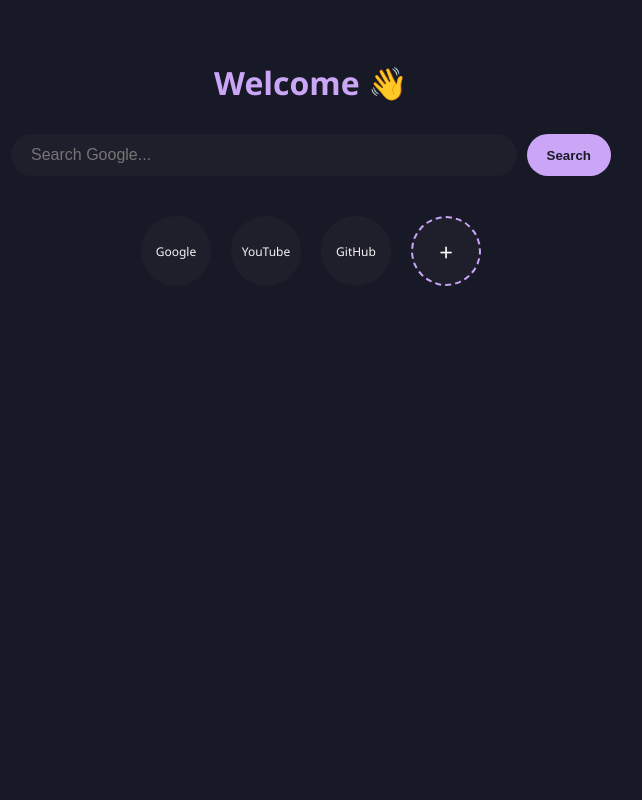
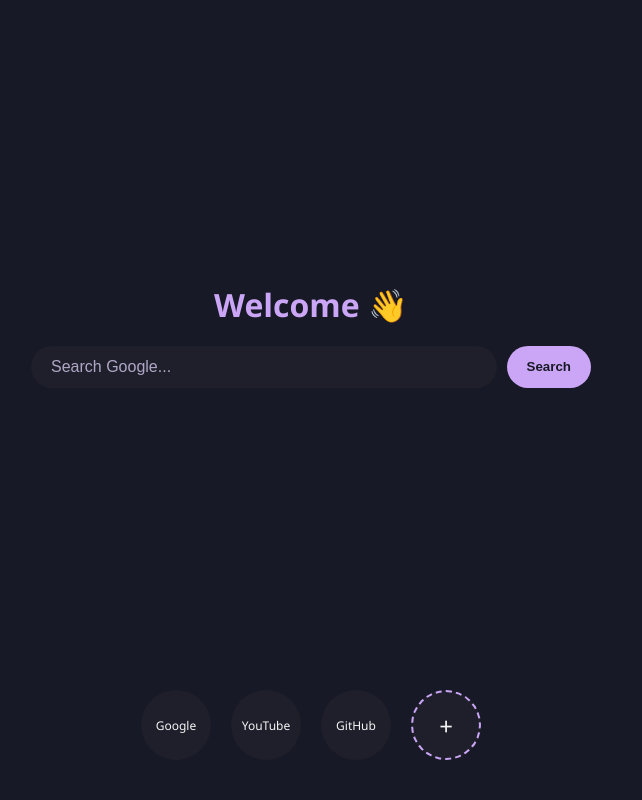
Before and after one commit to snigglaberry/custom-startup, a plain HTML site: page index.html in a window 1280 px wide. Shown: the whole page, without its empty margins (329-971 px from the left). Drawn offline with Linux system fonts and the light colour scheme.

Commit message:
Update index.html

```diff
--- a/index.html
+++ b/index.html
@@ -2,7 +2,7 @@
 <html lang="en">
 <head>
   <meta charset="UTF-8" />
-  <title>Welcome 👋</title>
+  <title>welcome</title>
   <style>
     :root {
       --bg: #181926;
@@ -17,26 +17,36 @@
 
     body {
       margin: 0;
-      padding: 40px 20px;
       background-color: var(--bg);
       color: var(--text);
       font-family: 'Segoe UI', sans-serif;
+      height: 100vh;
       display: flex;
       flex-direction: column;
       align-items: center;
     }
 
+    .centered {
+      flex: 1;
+      display: flex;
+      flex-direction: column;
+      justify-content: center;
+      align-items: center;
+      gap: 20px;
+      width: 100%;
+      max-width: 600px;
+      padding: 0 20px;
+    }
+
     h1 {
       font-size: 2rem;
       color: var(--accent);
-      margin-bottom: 30px;
+      margin: 0;
     }
 
     form {
       width: 100%;
-      max-width: 600px;
       display: flex;
-      margin-bottom: 40px;
     }
 
     input[type="text"] {
@@ -48,6 +58,12 @@
       background-color: var(--card);
       color: var(--text);
       margin-right: 10px;
+      outline-offset: 0;
+      outline-color: var(--accent);
+    }
+
+    input[type="text"]::placeholder {
+      color: #b0a7c6;
     }
 
     button {
@@ -58,6 +74,11 @@
       color: var(--bg);
       font-weight: bold;
       cursor: pointer;
+      transition: background-color 0.2s ease;
+    }
+
+    button:hover {
+      background-color: #b68eed;
     }
 
     .bookmarks {
@@ -65,6 +86,9 @@
       flex-wrap: wrap;
       justify-content: center;
       gap: 20px;
+      padding: 20px 10px 40px;
+      max-width: 600px;
+      width: 100%;
     }
 
     .bookmark {
@@ -80,6 +104,9 @@
       font-size: 0.75rem;
       text-decoration: none;
       transition: all 0.2s ease;
+      user-select: none;
+      padding: 8px;
+      word-break: break-word;
     }
 
     .bookmark:hover {
@@ -91,22 +118,28 @@
     .add-bookmark {
       border: 2px dashed var(--accent);
       font-size: 1.5rem;
+      cursor: pointer;
+      display: flex;
+      justify-content: center;
+      align-items: center;
     }
   </style>
 </head>
 <body>
-  <h1>Welcome 👋</h1>
+  <div class="centered">
+    <h1>Welcome 👋</h1>
 
-  <form action="https://www.google.com/search" method="GET">
-    <input type="text" name="q" placeholder="Search Google..." />
-    <button type="submit">Search</button>
-  </form>
+    <form action="https://www.google.com/search" method="GET" role="search">
+      <input type="text" name="q" placeholder="Search Google..." autocomplete="off" />
+      <button type="submit" aria-label="Search">Search</button>
+    </form>
+  </div>
 
-  <div class="bookmarks" id="bookmarks">
-    <a class="bookmark" href="https://google.com" target="_blank">Google</a>
-    <a class="bookmark" href="https://youtube.com" target="_blank">YouTube</a>
-    <a class="bookmark" href="https://github.com" target="_blank">GitHub</a>
-    <div class="bookmark add-bookmark" onclick="addBookmark()">+</div>
+  <div class="bookmarks" id="bookmarks" aria-label="Bookmarks">
+    <a class="bookmark" href="https://google.com" target="_blank" rel="noopener">Google</a>
+    <a class="bookmark" href="https://youtube.com" target="_blank" rel="noopener">YouTube</a>
+    <a class="bookmark" href="https://github.com" target="_blank" rel="noopener">GitHub</a>
+    <div class="bookmark add-bookmark" onclick="addBookmark()" role="button" tabindex="0" aria-label="Add bookmark">+</div>
   </div>
 
   <script>
@@ -118,6 +151,7 @@
         link.className = "bookmark";
         link.href = url;
         link.target = "_blank";
+        link.rel = "noopener";
         link.textContent = name;
         document.getElementById("bookmarks").insertBefore(link, document.querySelector(".add-bookmark"));
 
@@ -135,10 +169,19 @@
         link.className = "bookmark";
         link.href = bm.url;
         link.target = "_blank";
+        link.rel = "noopener";
         link.textContent = bm.name;
         container.insertBefore(link, document.querySelector(".add-bookmark"));
       });
     };
+
+    // Optional: make add-bookmark accessible by keyboard
+    document.querySelector('.add-bookmark').addEventListener('keypress', function(e) {
+      if (e.key === 'Enter' || e.key === ' ') {
+        e.preventDefault();
+        addBookmark();
+      }
+    });
   </script>
 </body>
 </html>
```
